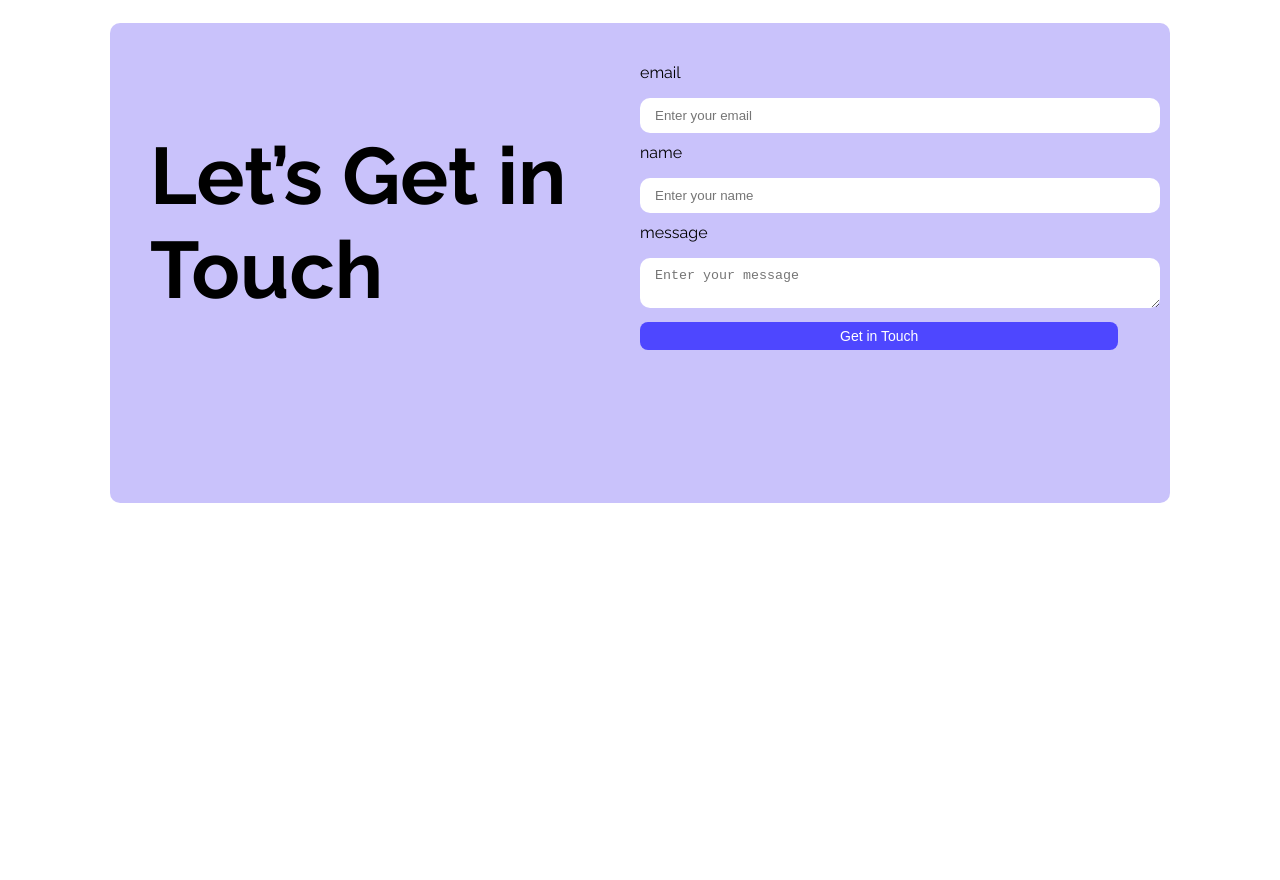
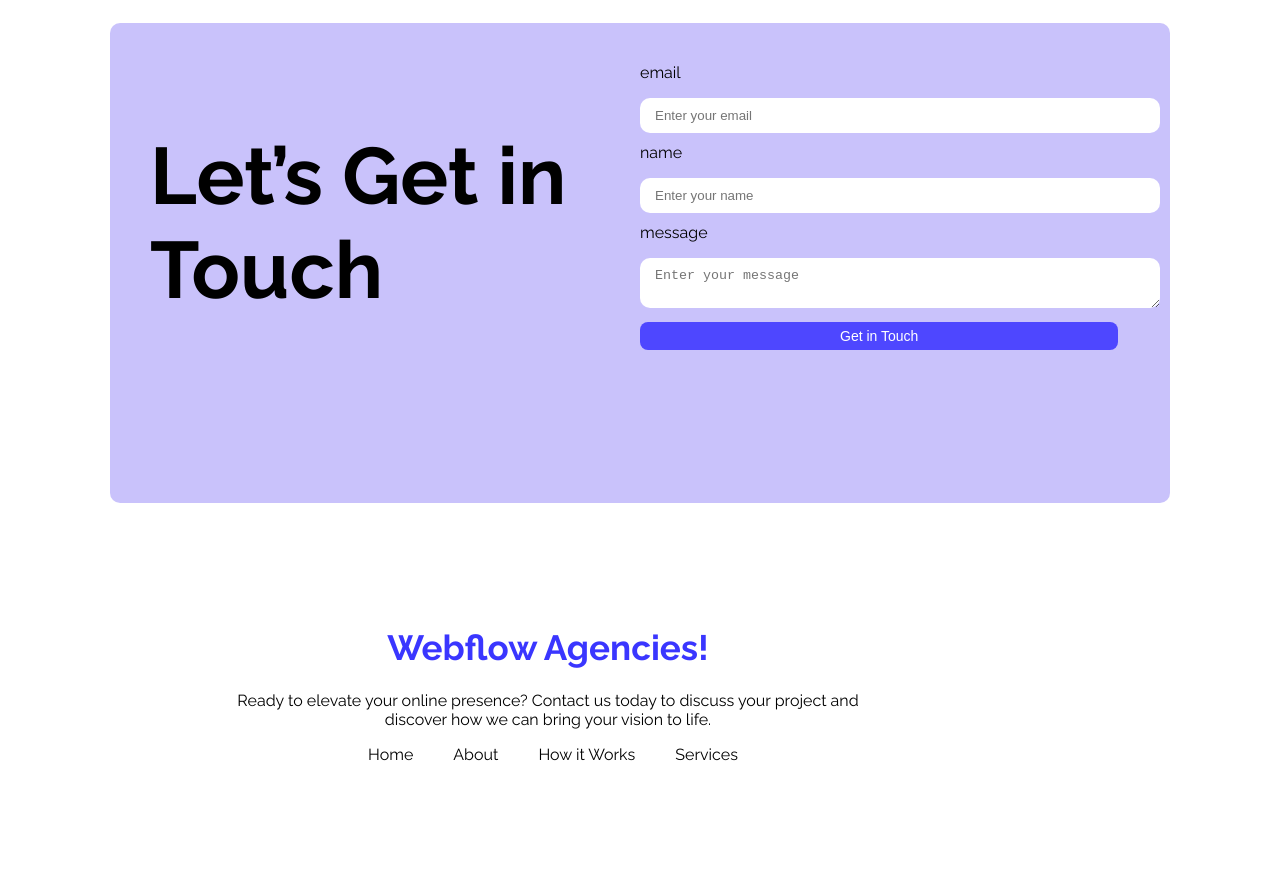
Before and after one commit to Rakibstack/fast-web-assignment1, a plain HTML site: page index.html in a window 1280 px wide. Shown: the part 2164-3044 px from the top of the page. Before the commit the page ends 2675 px from the top, so only its background shows below. Drawn offline with Linux system fonts and the light colour scheme.

Commit message:
added footer section

```diff
--- a/index.html
+++ b/index.html
@@ -136,5 +136,21 @@
                 </div>
                </div>
           </div>
+
+
+         <div class="footer-bottom">
+          <div class="footer-contant">
+              <h1 class="footer-logo">Webflow Agencies!</h1>
+            <p class="footer-description">Ready to elevate your online presence? Contact us today to discuss your project and discover how we can bring your vision to life.</p>
+            <ul class="footer-list">
+                <li>Home</li>
+                <li>About</li>
+                <li>How it Works</li>
+                <li>Services</li>
+
+            </ul>
+          </div>
+
+         </div>
 </body>
 </html>
--- a/style.css
+++ b/style.css
@@ -245,3 +245,34 @@
     color:white;
     transition: .6s;
 }
+
+
+/* footer section */
+
+.footer-bottom{
+    width: 1080px;
+    height:300px;
+    text-align: center;
+
+}
+.footer-list{
+    display: flex;
+   margin-left: 80px;
+
+}
+.footer-logo{
+    color: #3A36FF;
+    font-size: 35px;
+    font-weight: bold;
+}
+.footer-list li{
+    list-style: none;
+    margin: 0 20px;
+    color: #000000;
+    font-size: 16px;
+
+
+}
+.footer-contant{
+    padding: 100px 220px;
+}
```
